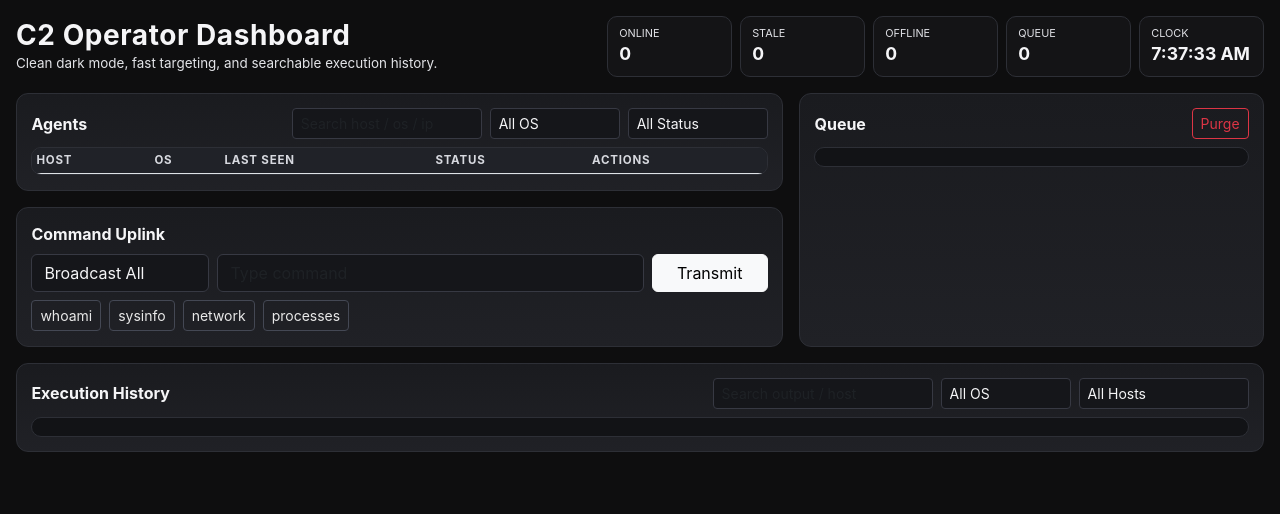
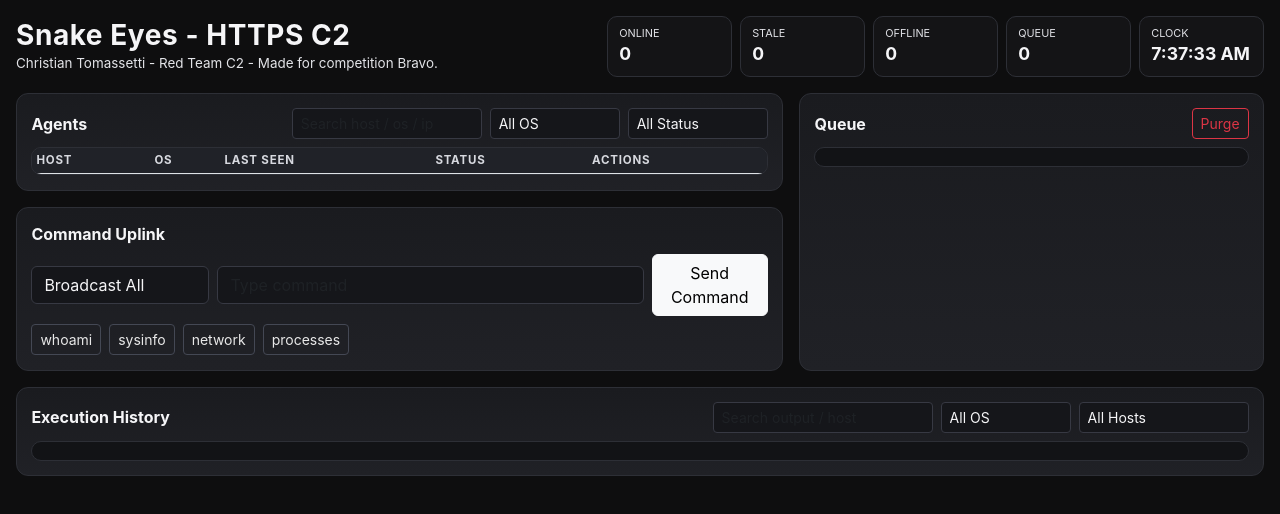
Before and after one commit to ctomassetti56/RedTeamC2, a plain HTML site: page HTTPS C2 (Windows)/index.html in a window 1280 px wide. Drawn offline with nearby package versions, Linux system fonts and the light colour scheme; no server answers.

Commit message:
subtle changes to UI

```diff
--- a/HTTPS C2 (Windows)/index.html
+++ b/HTTPS C2 (Windows)/index.html
@@ -3,7 +3,7 @@
 <head>
     <meta charset="UTF-8">
     <meta name="viewport" content="width=device-width, initial-scale=1.0">
-    <title>C2 Operator Dashboard</title>
+    <title>Snake Eyes C2</title>
     <link href="https://cdn.jsdelivr.net/npm/bootstrap@5.3.0/dist/css/bootstrap.min.css" rel="stylesheet">
     <style>
         :root {
@@ -148,8 +148,8 @@
 <div class="shell">
     <div class="d-flex justify-content-between align-items-center flex-wrap gap-2 mb-3">
         <div>
-            <h3 class="title">C2 Operator Dashboard</h3>
-            <div class="subtle">Clean dark mode, fast targeting, and searchable execution history.</div>
+            <h3 class="title">Snake Eyes - HTTPS C2</h3>
+            <div class="subtle">Christian Tomassetti - Red Team C2 - Made for competition Bravo.</div>
         </div>
         <div class="d-flex gap-2 flex-wrap">
             <div class="kpi"><div class="kpi-label">Online</div><div class="kpi-val" id="k-online">0</div></div>
@@ -206,12 +206,12 @@
                             </select>
                         </div>
                         <div class="col-lg-7"><input type="text" name="command" id="cmd-input" class="form-control" placeholder="Type command" required></div>
-                        <div class="col-lg-2 d-grid"><button class="btn btn-light">Transmit</button></div>
+                        <div class="col-lg-2 d-grid"><button class="btn btn-light">Send Command</button></div>
                     </div>
                     <div class="d-flex gap-2 mt-2 flex-wrap">
                         <button type="button" class="btn btn-sm btn-outline-custom" onclick="quickCmd('whoami')">whoami</button>
                         <button type="button" class="btn btn-sm btn-outline-custom" onclick="quickCmd('systeminfo || uname -a')">sysinfo</button>
-                        <button type="button" class="btn btn-sm btn-outline-custom" onclick="quickCmd('ipconfig || ifconfig')">network</button>
+                        <button type="button" class="btn btn-sm btn-outline-custom" onclick="quickCmd('ipconfig || ip a')">network</button>
                         <button type="button" class="btn btn-sm btn-outline-custom" onclick="quickCmd('tasklist || ps aux')">processes</button>
                     </div>
                 </form>
```
